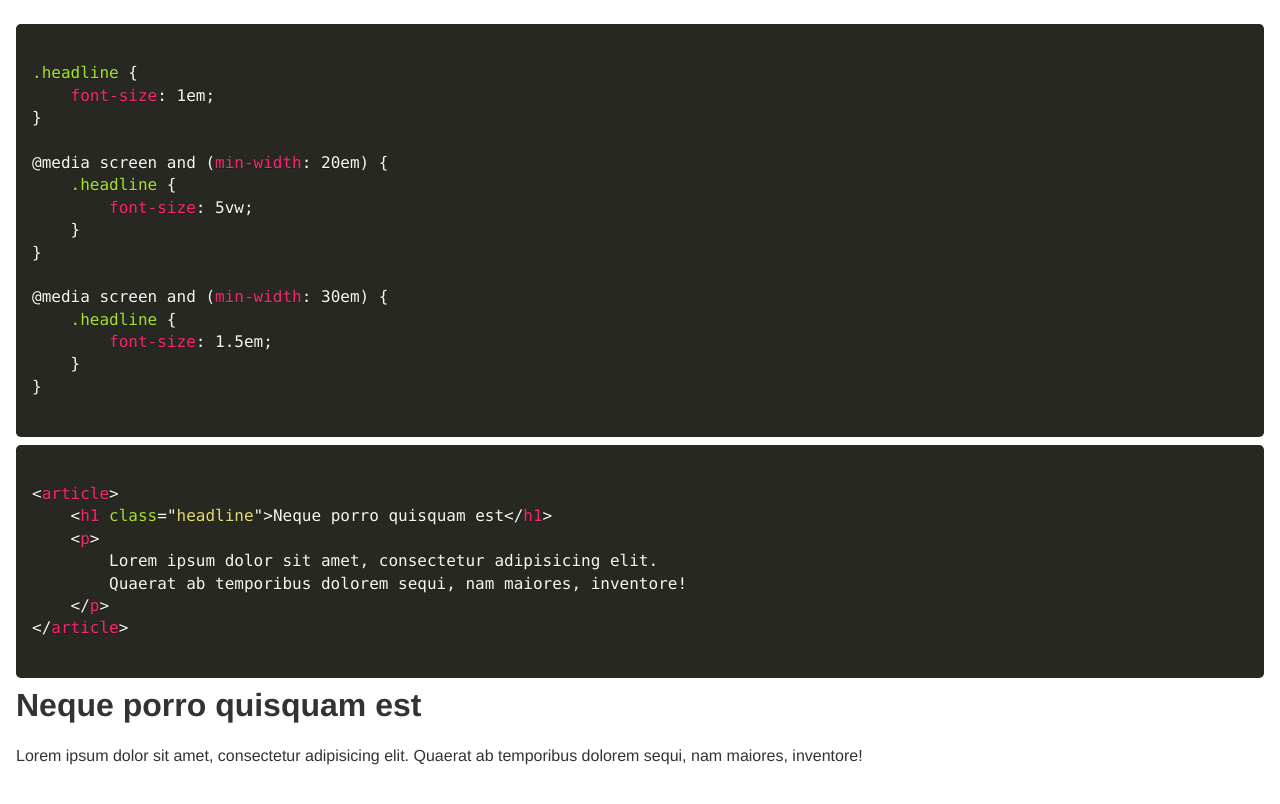
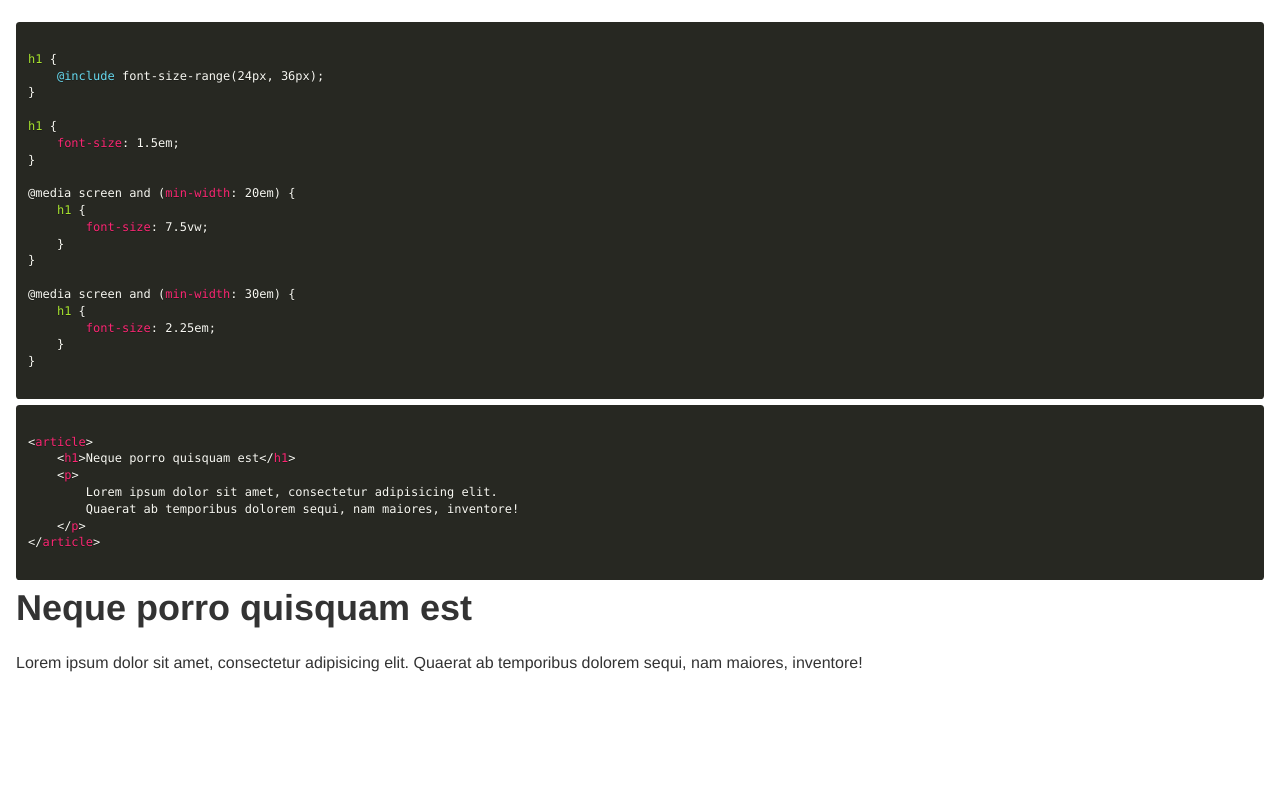
Before and after one commit to mstoltenburg/prototypes, a plain HTML site: page best-practice/font-size-range.html in a window 1280 px wide. Drawn offline with Linux system fonts and the light colour scheme.

Commit message:
Update github pages

```diff
--- a/best-practice/css/font-size-range.css
+++ b/best-practice/css/font-size-range.css
@@ -1,3 +1,19 @@
-.font-size-range {
+pre {
+	font-size: 12px;
+}
 
+h1 {
+	font-size: 1.5em;
 }
+
+@media screen and (min-width: 20em) {
+	h1 {
+		font-size: 7.5vw;
+	}
+}
+
+@media screen and (min-width: 30em) {
+	h1 {
+		font-size: 2.25em;
+	}
+}
--- a/best-practice/font-size-range.html
+++ b/best-practice/font-size-range.html
@@ -14,25 +14,29 @@
 
 		<div class="full">
 			<pre><code class="language-scss">
-.headline {
-	font-size: 1em;
+h1 {
+	@include font-size-range(24px, 36px);
+}
+
+h1 {
+	font-size: 1.5em;
 }
 
 @media screen and (min-width: 20em) {
-	.headline {
-		font-size: 5vw;
+	h1 {
+		font-size: 7.5vw;
 	}
 }
 
 @media screen and (min-width: 30em) {
-	.headline {
-		font-size: 1.5em;
+	h1 {
+		font-size: 2.25em;
 	}
 }
 			</code></pre>
 			<pre><code class="language-markup">
 &lt;article&gt;
-	&lt;h1 class="headline"&gt;Neque porro quisquam est&lt;/h1&gt;
+	&lt;h1&gt;Neque porro quisquam est&lt;/h1&gt;
 	&lt;p&gt;
 		Lorem ipsum dolor sit amet, consectetur adipisicing elit.
 		Quaerat ab temporibus dolorem sequi, nam maiores, inventore!
@@ -43,7 +47,7 @@
 
 
 		<article>
-			<h1 class="headline">Neque porro quisquam est</h1>
+			<h1>Neque porro quisquam est</h1>
 			<p>
 				Lorem ipsum dolor sit amet, consectetur adipisicing elit.
 				Quaerat ab temporibus dolorem sequi, nam maiores, inventore!
```
